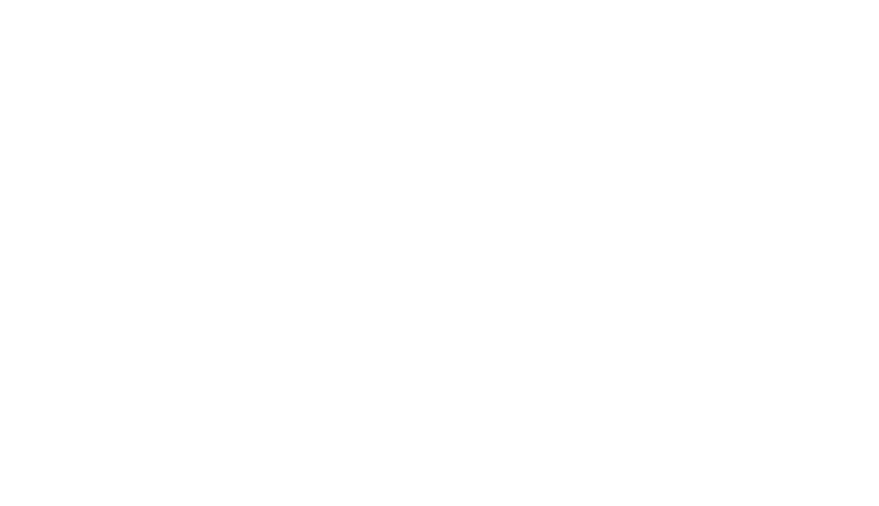
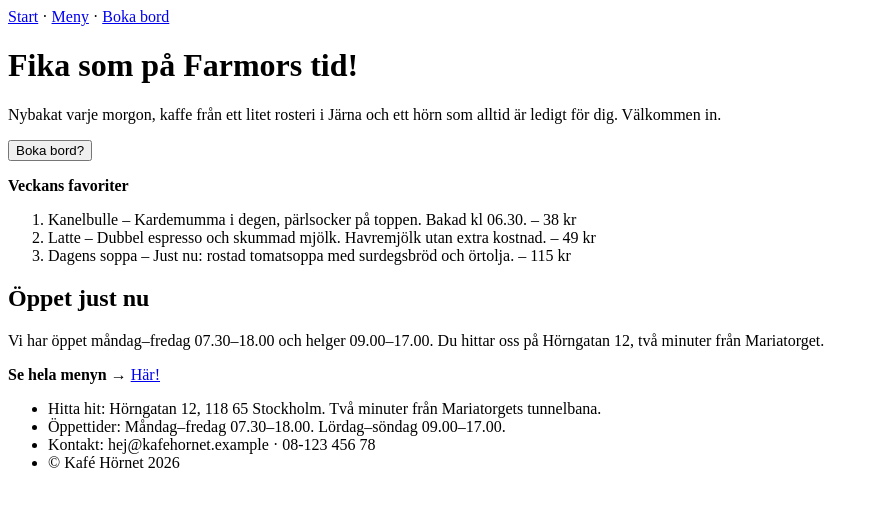
Before and after one commit to fyrkantismen/projektet, a plain HTML site: page index.html in a window 1280 px wide. Shown: the whole page, without its empty margins (0-879 px from the left). Drawn offline with Linux system fonts and the light colour scheme.

Commit message:
Första sidan snart klar

```diff
--- a/index.html
+++ b/index.html
@@ -8,8 +8,48 @@
 </head>
 
 <body>
+  <nav><a href="index.html">Start</a> · <a href="menu.html">Meny</a> · <a href="booking.html">Boka bord</a></nav>
+  <header>
+    <h1>Fika som på Farmors tid!</h1>
+    <p>Nybakat varje morgon, kaffe från ett litet rosteri i Järna och ett hörn som alltid är ledigt för dig. Välkommen
+      in.
+    </p>
+  </header>
 
+  <p><button type="button">Boka bord?</button></p>
 
+  <main>
+    <section>
+      <p><strong>Veckans favoriter</strong></p>
+      <ol>
+        <li>Kanelbulle – Kardemumma i degen, pärlsocker på toppen. Bakad kl 06.30. – 38 kr</li>
+        <li>Latte – Dubbel espresso och skummad mjölk. Havremjölk utan extra kostnad. – 49 kr</li>
+        <li>Dagens soppa – Just nu: rostad tomatsoppa med surdegsbröd och örtolja. – 115 kr</li>
+      </ol>
+    </section>
+    <section>
+    <h1>Öppet just nu</h1>
+    <p>Vi har öppet måndag–fredag 07.30–18.00 och helger 09.00–17.00. Du hittar oss på Hörngatan 12, två minuter från
+      Mariatorget.
+    </p>
+    </section>
+    <section>
+    <p><strong>Se hela menyn </strong>→ <a href="menu.html">Här!</a></p>
+    </section>
+  </main>
+
+  <footer>
+    <ul>
+      <li>Hitta hit: Hörngatan 12, 118 65 Stockholm. Två minuter från Mariatorgets tunnelbana.
+      </li>
+      <li>Öppettider: Måndag–fredag 07.30–18.00. Lördag–söndag 09.00–17.00.
+      </li>
+      <li>Kontakt: hej@kafehornet.example · 08-123 456 78
+      </li>
+      <li>© Kafé Hörnet 2026
+      </li>
+    </ul>
+  </footer>
 </body>
 
 </html>
```
